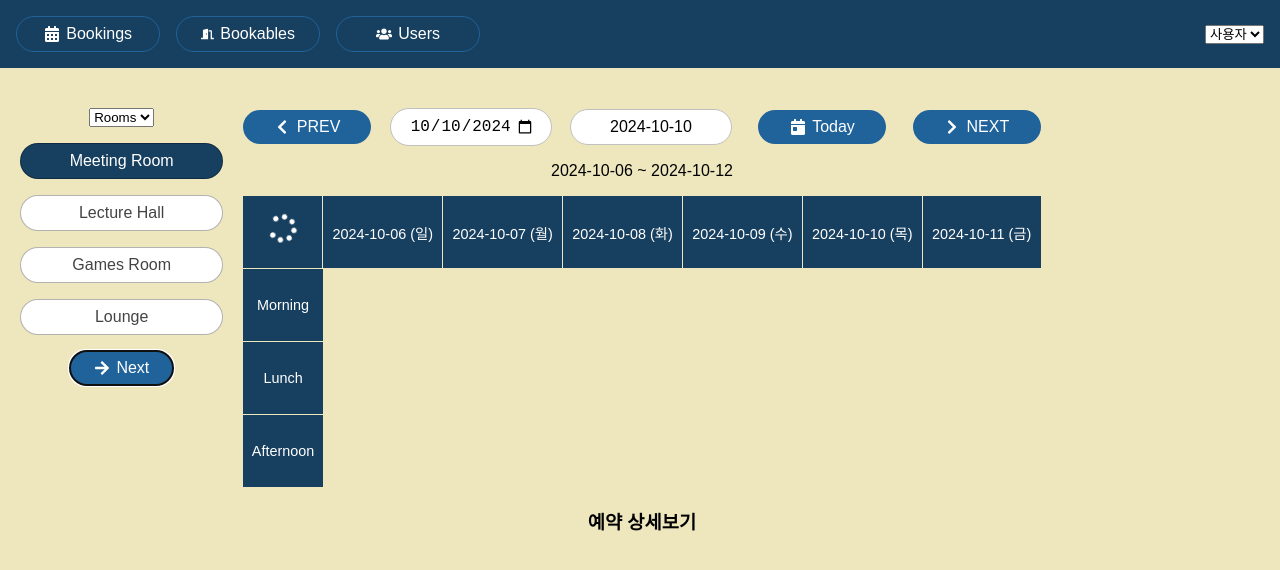
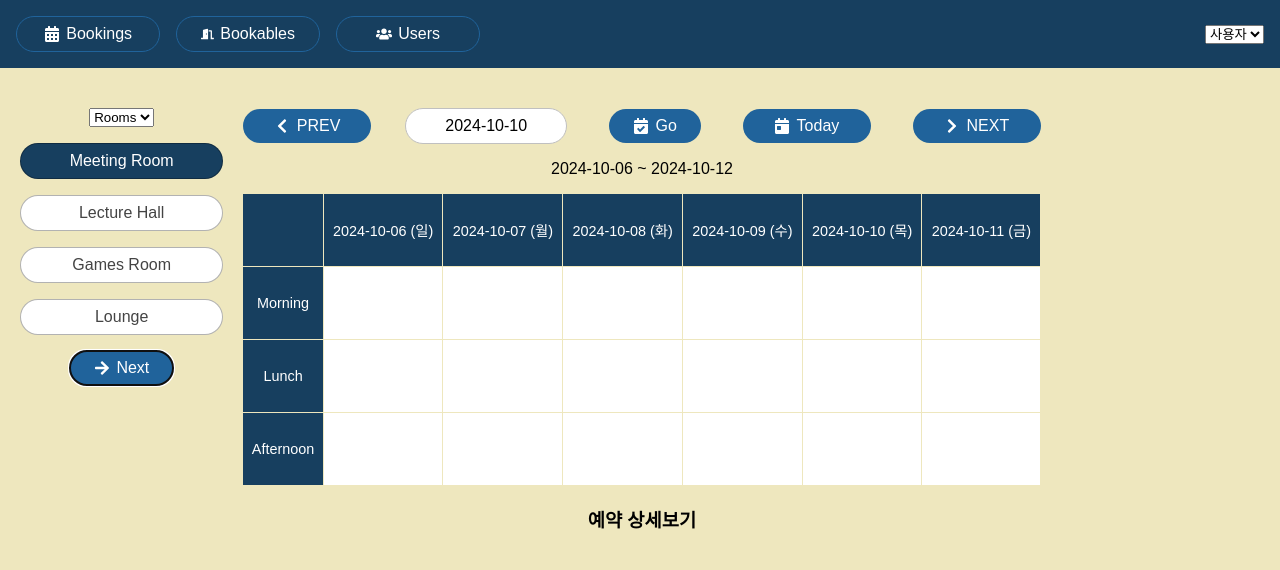
Before and after one commit to SJC-s/React-Demo, a React (Vite) app: page /bookings in a window 1280 px wide. Shown: the top 570 px of the page. Built offline with nearby package versions, Linux system fonts and the light colour scheme; data requests are answered from the project's data file.

Commit message:
#13 예약된 정보를 Grid 에 표시하기 위한 작업(테스트)

```diff
--- a/db.json
+++ b/db.json
@@ -147,5 +147,78 @@
       "notes": "Sanjiv lives your life to better understand your power-tantrums and architect empathic growth journeys that break the shell and distribute the yoke company-wide."
     }
   ],
-  "bookings": []
+  "bookings": [
+    {
+      "session": "Lunch",
+      "date": "2024-09-22",
+      "bookableId": 1,
+      "title": "Onboarding",
+      "bookerId": 3,
+      "id": 1
+    },
+    {
+      "session": "Lunch",
+      "date": "2024-09-23",
+      "bookableId": 3,
+      "title": "Football Challenge",
+      "bookerId": 3,
+      "id": 2
+    },
+    {
+      "session": "Morning",
+      "date": "2024-09-24",
+      "bookableId": 1,
+      "title": "Movie Pitch!",
+      "bookerId": 2,
+      "id": 3
+    },
+    {
+      "session": "Evening",
+      "date": "2024-09-25",
+      "bookableId": 1,
+      "title": "Meeting Room",
+      "bookerId": 2,
+      "id": 4
+    },
+    {
+      "session": "Breakfast",
+      "date": "2024-09-26",
+      "bookableId": 3,
+      "title": "Tiddlywinks",
+      "bookerId": 2,
+      "id": 5
+    },
+    {
+      "session": "Lunch",
+      "date": "2024-09-25",
+      "bookableId": 7,
+      "title": "Movie Pitch!",
+      "bookerId": 1,
+      "id": 6
+    },
+    {
+      "session": "Lunch",
+      "date": "2024-09-26",
+      "bookableId": 1,
+      "title": "New Employee Intro",
+      "bookerId": 1,
+      "id": 7
+    },
+    {
+      "session": "Afternoon",
+      "date": "2024-09-23",
+      "bookableId": 1,
+      "title": "Project Update",
+      "bookerId": 1,
+      "id": 8
+    },
+    {
+      "session": "Afternoon",
+      "date": "2024-09-22",
+      "bookableId": 2,
+      "title": "Quiz",
+      "bookerId": 1,
+      "id": 9
+    }
+  ]
 }
--- a/src/component/Bookings/BookingsGrid.jsx
+++ b/src/component/Bookings/BookingsGrid.jsx
@@ -1,35 +1,73 @@
-import {useState} from "react";
+import {useState, useEffect, useMemo} from "react";
 import {formatDateDay} from "../utils/date-utils.js";
-import {getGrid} from "./grid-builder.js";
+import {getGrid, transformBookings} from "./grid-builder.js";
 import Spinner from "../UI/Spinner.jsx";
 
 // bookings api 에서 받아옴
-export default function BookingsGrid ({week, bookable, bookings, setBookings}) {
-    // const bookings = [
-    //     {
-    //         "session": "Lunch",
-    //         "date": "2024-09-23",
-    //         "bookableId": 3,
-    //         "title": "Football Challenge",
-    //         "bookerId": 3,
-    //         "id": 2
-    //     },
-    //     {
-    //         "session": "Breakfast",
-    //         "date": "2024-09-26",
-    //         "bookableId": 3,
-    //         "title": "Tiddlywinks",
-    //         "bookerId": 2,
-    //         "id": 5
-    //     }
-    // ]
+export default function BookingsGrid ({week, bookable, booking, setBooking}) {
+    const [bookings, setBookings] = useState(null)
+    /*
+    bookable.id는 3, week.start는 2024-09-22, week.end는 2024-09-28 3개의 값을 조건으로
+    예약 현황을 조회하여 수신된 bookins 배열이 아래와 같다면,
+    */
+
+    useEffect(() => {
+        //아직 fecth 통신을 하지는 않지만 useEffect에 넣지 않으면 다른 state 변수값의
+        //변화로 재렌더링이 일어날때마다 실행되어 재렌더링 횟수 초과로 오류가 발생한다.
+        const bookingsExam = [
+            {
+                "session": "Lunch",
+                "date": "2024-09-23",
+                "bookableId": 3,
+                "title": "Football Challenge",
+                "bookerId": 3,
+                "id": 2
+            },
+            {
+                "session": "Breakfast",
+                "date": "2024-09-26",
+                "bookableId": 3,
+                "title": "Tiddlywinks",
+                "bookerId": 2,
+                "id": 5
+            }
+        ]
+        /* 조건에 따라 조회된 bookingsExam 결과(test-of-transformBookings.js 참고)를 Grid 에 출력하기
+     위한 객체로 변환 */
+        setBookings(transformBookings(bookingsExam))
+    }, []);
+
     const {grid, sessions, dates} = bookable?getGrid(bookable, week.start):{}
+
+    function cell (session, date) {
+        const cellData = bookings?.[session]?.[date]   /* 결과가 false 이면*/
+            || grid[session][date];        /* or 연산 뒤의 수식을 수행하는 단축평가연산*/
+
+        //순서2) booking 의 session과 date 속성값이 현재 셀 위치의 session, date 와 같으면
+        // isSelected 를 참으로 하여 css 를 적용하기
+        const isSelected = booking?.session === session
+            && booking?.date === date;
+
+        return (
+            <td
+                key={date}
+                className={isSelected ? "selected" : null}
+                onClick={bookings ? () => setBooking(cellData) : null}
+            >  {/*순서1) 그리드의 각 셀을 클릭했을 때 해당 cellData 정보가 booking 에 저장*/}
+                {cellData.title}
+            </td>
+        );
+    }
 
     return (
         <table className={bookings? "bookingsGrid active":"bookingsGrid"}>
             <thead>
                 <tr>
-                    <th><span className="status"><Spinner/></span></th>
+                    <th>
+                        <span className="status">
+                            {!(dates && sessions && grid) && <Spinner/>}
+                        </span>
+                    </th>
                     {dates && dates.map(d => (
                         <th key={d}>{formatDateDay(new Date(d))}</th>
                     ))}
@@ -39,7 +77,8 @@ export default function BookingsGrid ({week, bookable, bookings, setBookings}) {
                 {sessions && sessions.map(session => (
                     <tr key={session}>
                         <th>{session}</th>
-                        {dates.map(date => "")}
+                        {dates.map(date => cell(session, date))}
+                        {/* 위의 cell 함수 실행으로 반환된 td 요소 출력*/}
                     </tr>
                 ))}
             </tbody>
--- a/src/component/Bookings/WeekPicker.jsx
+++ b/src/component/Bookings/WeekPicker.jsx
@@ -1,16 +1,20 @@
 import {useReducer} from "react";
 import reducer from "./weekReducer.js";
 import getWeek from "../utils/date-utils.js";
-import {FaCalendarDay, FaChevronLeft, FaChevronRight} from "react-icons/fa";
+import {FaCalendarDay, FaChevronLeft, FaChevronRight, FaCalendarCheck} from "react-icons/fa";
 import {formatDate} from "../utils/date-utils.js";
+import {useRef} from "react";
 
 function WeekPicker({week, dispatch}) {
 
-    function changeDate(event) {
+    //* go 버튼 추가 : useRef 새로이 사용한 훅
+    const textboxRef = useRef();
+
+    function goToDate () {
         dispatch({
             type: "SET_DATE",
-            payload: event.target.value
-        })
+            payload: textboxRef.current.value
+        });
     }
 
     return (
@@ -20,9 +24,12 @@ function WeekPicker({week, dispatch}) {
                     <FaChevronLeft/>
                     <span>PREV</span>
                 </button>
-                <input type="date" defaultValue={formatDate(new Date())} onChange={changeDate}/>
                 {/* 입력값을 state(상태값) 관리시 : 이 예제에서는 날짜 타입으로 변환되는 문자열이 아니면 예상치 않은 결과로 보인다 */}
-                <input type="text" defaultValue={formatDate(new Date())} placeholder="yyyy-MM-dd" onChange={changeDate}/>
+                <input type="text" ref={textboxRef} defaultValue={formatDate(new Date())} placeholder="yyyy-MM-dd"/>
+                <button className="go btn" onClick={goToDate}>
+                    <FaCalendarCheck/>
+                    <span>Go</span>
+                </button>
                 <button className="btn" onClick={() => dispatch({type: "TODAY"})}>
                     <FaCalendarDay/>
                     <span>Today</span>
--- a/src/component/Bookings/grid-builder.js
+++ b/src/component/Bookings/grid-builder.js
@@ -28,6 +28,19 @@ export function getGrid(bookable, startDate) {
     return { grid, dates, sessions:sessions }
 }
 
+export function transformBookings (bookingsArray) {
+    return bookingsArray.reduce((bookings, booking) => {
+        const {session, date} = booking;
+
+        if (!bookings[session]) {
+            bookings[session] = {};
+        }
+
+        bookings[session][date] = booking;
+
+        return bookings;
+    }, {});
+}
 
 // ======= 테스트
 
```
